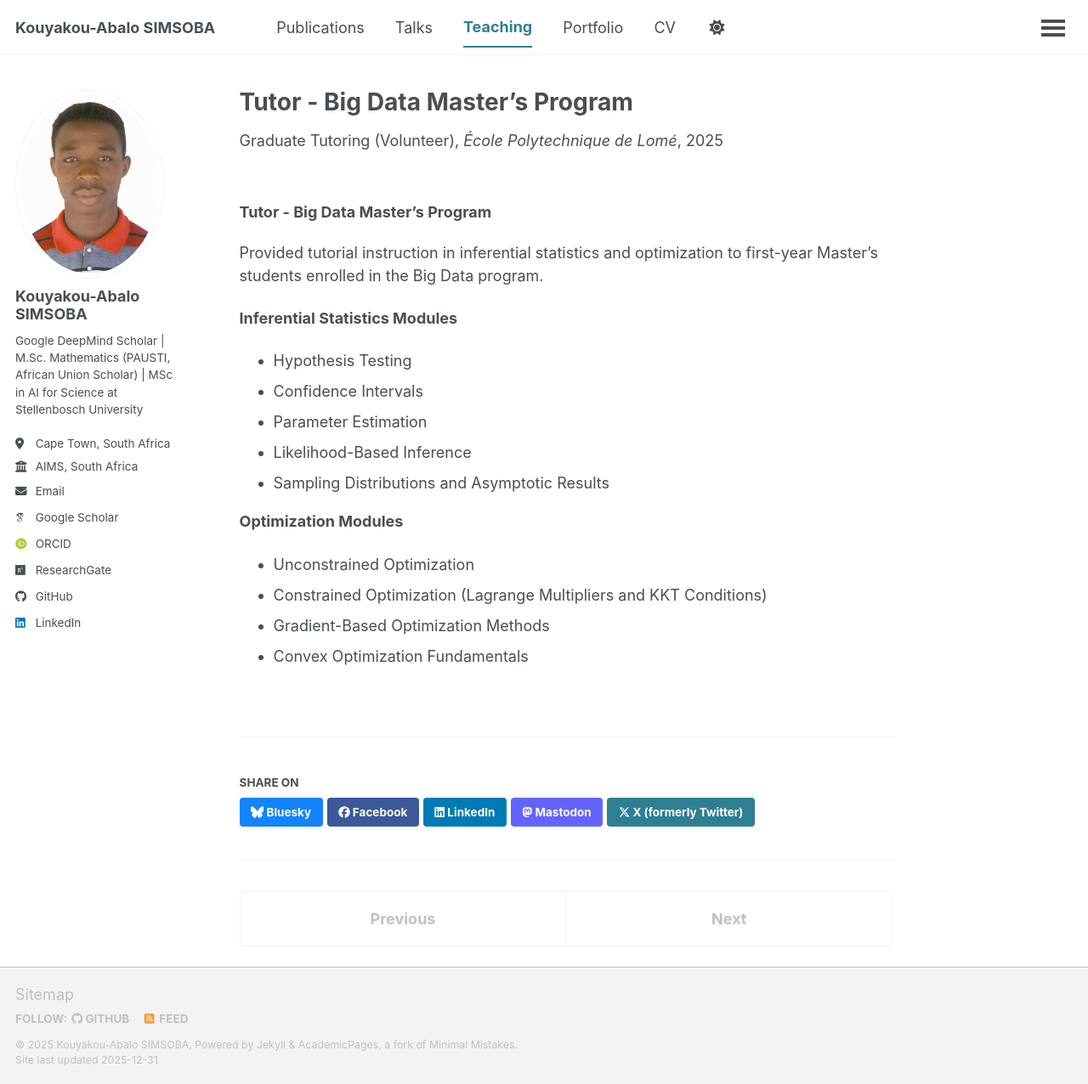
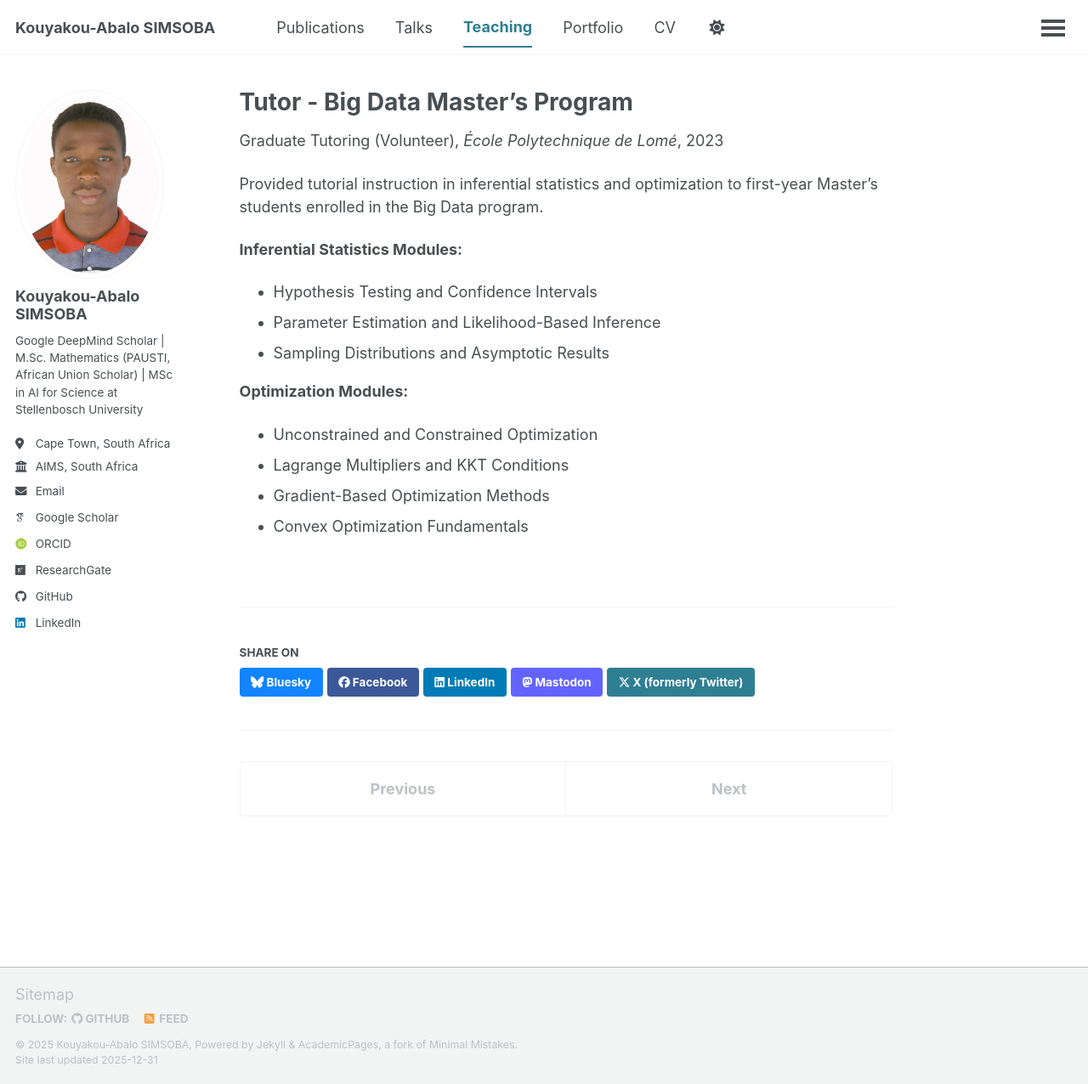
Before and after one commit to simsoba-research/simsoba-research.github.io, a Jekyll site: the page built from _teaching/2015-spring-teaching-2.md, in a window 1280 px wide and 1276 px high. Shown: the whole window at 85% size. Built offline with Jekyll 4.4.1, drawn with Linux system fonts in a browser that asks for light colours; some web fonts are replaced; a script bundle is joined from its source files by our own code; library files that are not in the unit come from our copies.

Commit message:
Update 2015-spring-teaching-2.md

```diff
--- a/_teaching/2015-spring-teaching-2.md
+++ b/_teaching/2015-spring-teaching-2.md
@@ -4,24 +4,19 @@ collection: teaching
 type: "Graduate Tutoring (Volunteer)"
 permalink: /teaching/tutor-polytechnic-lome
 venue: "École Polytechnique de Lomé"
+date: 2023-01-01
 location: "Lomé, Togo"
-layout: single
 ---
-
-### Tutor - Big Data Master's Program
-<u></u>
 
 Provided tutorial instruction in inferential statistics and optimization to first-year Master's students enrolled in the Big Data program.
 
-**Inferential Statistics Modules**
-* Hypothesis Testing
-* Confidence Intervals
-* Parameter Estimation
-* Likelihood-Based Inference
+**Inferential Statistics Modules:**
+* Hypothesis Testing and Confidence Intervals
+* Parameter Estimation and Likelihood-Based Inference
 * Sampling Distributions and Asymptotic Results
 
-**Optimization Modules**
-* Unconstrained Optimization
-* Constrained Optimization (Lagrange Multipliers and KKT Conditions)
+**Optimization Modules:**
+* Unconstrained and Constrained Optimization
+* Lagrange Multipliers and KKT Conditions
 * Gradient-Based Optimization Methods
 * Convex Optimization Fundamentals
```
